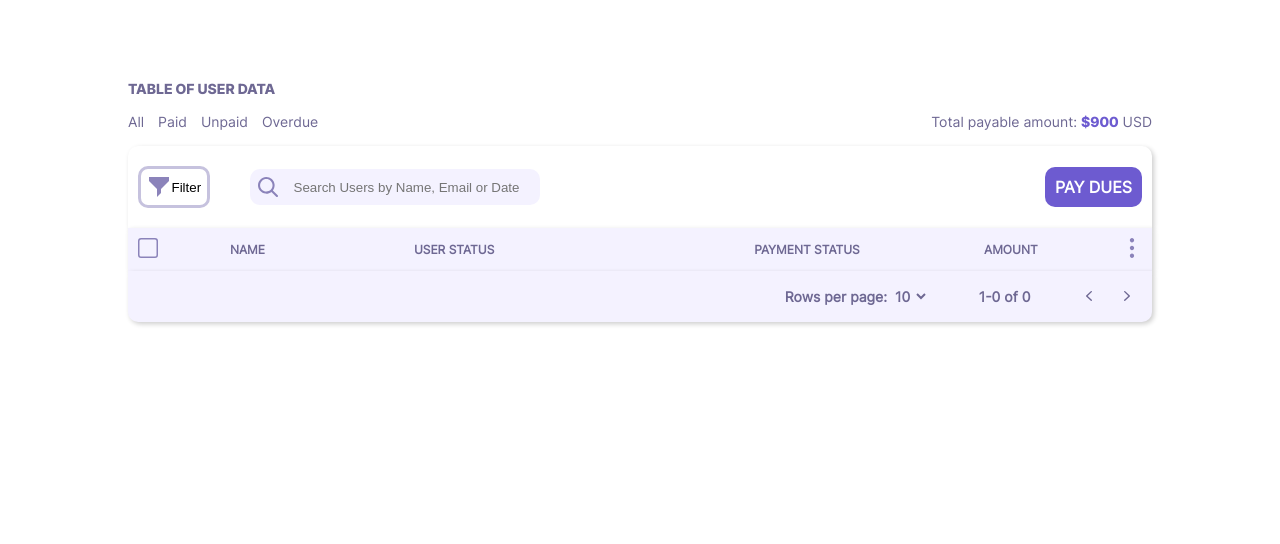
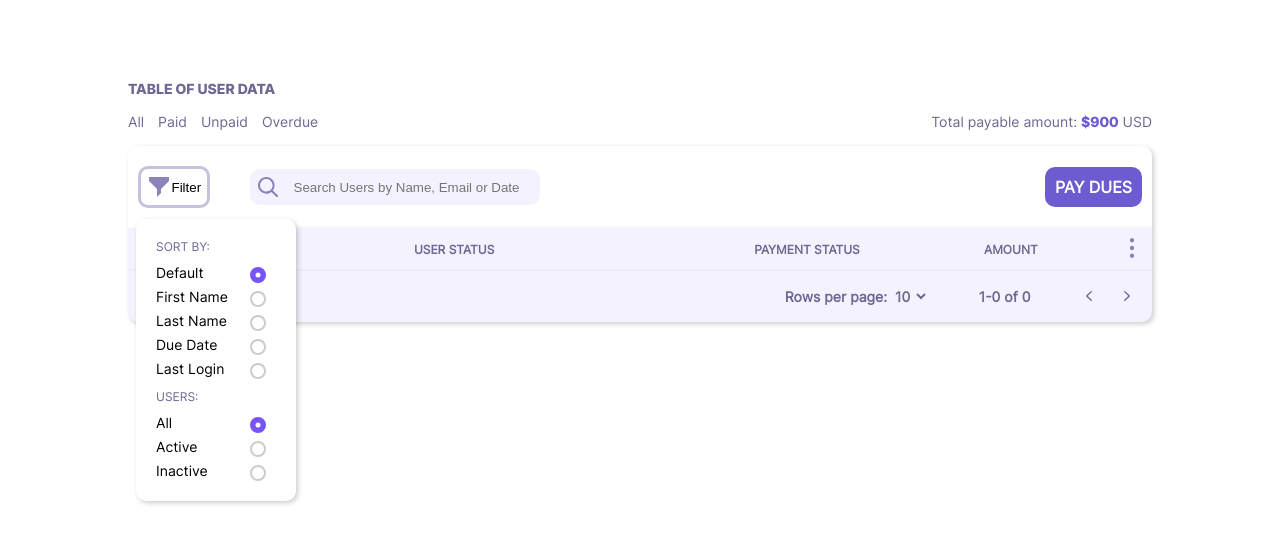
Before and after one commit to bunwg29/TRAINING-Typescript, a website built with Vite: page index.html in a window 1280 px wide. Both pictures are taken after a click on the button "Filter". Built offline with nearby package versions, Linux system fonts and the light colour scheme; no server answers.

Commit message:
feat: filter data

```diff
--- /dev/null
+++ b/src/helpers/filterEvent.helpers.ts
@@ -0,0 +1,8 @@
+export const filterBtnEvent = (button: HTMLElement) => {
+  button.addEventListener('click', () => {
+    const filterActive = button.querySelector('.filter-active');
+    if (filterActive) {
+      filterActive.classList.toggle('hidden');
+    }
+  });
+};
--- /dev/null
+++ b/src/services/FilterManager.services.ts
@@ -0,0 +1,92 @@
+import { UserResponse } from '@/controllers/users.controller';
+
+export interface FilterState {
+  sortBy: string;
+  userStatus: string;
+}
+
+/**
+ * - That manage filter data state
+ */
+
+export class FilterManager {
+  private static instance: FilterManager;
+  private state: FilterState = {
+    sortBy: 'default',
+    userStatus: 'all',
+  };
+  private subscribers: ((state: FilterState) => void)[] = [];
+
+  private constructor() {}
+
+  public static getInstance(): FilterManager {
+    if (!FilterManager.instance) {
+      FilterManager.instance = new FilterManager();
+    }
+    return FilterManager.instance;
+  }
+  /**
+   *
+   * @returns - The state of type filter
+   */
+  public getState(): FilterState {
+    return { ...this.state };
+  }
+
+  /**
+   *
+   * @param newState - This params contains state of data filter that user want
+   */
+  public setState(newState: Partial<FilterState>) {
+    this.state = { ...this.state, ...newState };
+    this.notifySubscribers();
+  }
+
+  public subscribe(callback: (state: FilterState) => void) {
+    this.subscribers.push(callback);
+    return () => {
+      this.subscribers = this.subscribers.filter(sub => sub !== callback);
+    };
+  }
+
+  private notifySubscribers() {
+    this.subscribers.forEach(callback => callback(this.state));
+  }
+
+  public filterData<T extends UserResponse>(data: T[]): T[] {
+    let filteredData = [...data];
+
+    // Filter by user status
+    if (this.state.userStatus !== 'all') {
+      filteredData = filteredData.filter(
+        user =>
+          user.active_status.toLowerCase() ===
+          this.state.userStatus.toLowerCase(),
+      );
+    }
+
+    // Sort data
+    switch (this.state.sortBy) {
+      case 'first-name':
+        filteredData.sort((a, b) => a.firstname.localeCompare(b.firstname));
+        break;
+      case 'last-name':
+        filteredData.sort((a, b) => a.lastname.localeCompare(b.lastname));
+        break;
+      case 'due-date':
+        filteredData.sort(
+          (a, b) =>
+            new Date(a.paid_day).getTime() - new Date(b.paid_day).getTime(),
+        );
+        break;
+      case 'last-login':
+        filteredData.sort(
+          (a, b) =>
+            new Date(a.last_login).getTime() - new Date(b.last_login).getTime(),
+        );
+        break;
+    }
+
+    return filteredData;
+  }
+}
--- /dev/null
+++ b/src/styles/components/_filterContent.scss
@@ -0,0 +1,73 @@
+@use '../abstracts/' as *;
+@use '../base/' as *;
+
+.filter-active {
+   width: 120px;
+   padding: 20px;
+
+   @include position(absolute, 50px, null, null, -5px);
+   @include flexStyle(none, none, column);
+   gap: 10px;
+   @include bg-color($tcl-button);
+   z-index: 100;
+   @include border-radius(10px);
+   @include box-shadow(2px, 2px, 5px, 0px, $bs-menu);
+
+   .sort,
+   .users {
+      @include flexStyle(none, none, column);
+      gap: 10px;
+
+      > * {
+         @include flexStyle(none, none, column);
+         gap: 5px;
+      }
+   }
+
+   label {
+      @include font-description();
+      @include flexStyle(space-between, none, row);
+
+      input[type="radio"] {
+         appearance: none;
+         -webkit-appearance: none;
+         @include size(16px);
+         border: 2px solid #ccc;
+         @include border-radius(50%);
+         margin-right: 10px;
+         cursor: pointer;
+         position: relative;
+
+         &:checked {
+         border-color: #7854f7;
+         background-color: #7854f7;
+
+         &::before {
+            content: '';
+            display: block;
+            @include size(5px);
+            @include border-radius(50%);
+            background-color: white;
+            @include position(absolute, 50%, null, null, 50%);
+            transform: translate(-50%, -50%);
+         }
+         }
+      }
+   }
+
+   li:hover {
+      @include bg-color($bgcl-inactiveStatus);
+      @include border-radius(5px);
+   }
+
+   .sort-title,
+   .users-title {
+      text-align: left;
+      @include font($primary-font, $fs-small, $fw-first);
+      color: $tcl-first;
+   }
+}
+
+.hidden {
+   display: none;
+}
--- a/src/styles/components/_index.scss
+++ b/src/styles/components/_index.scss
@@ -5,3 +5,4 @@
 @forward "./table";
 @forward "./notification";
 @forward "./pagination";
+@forward "./filterContent";
--- a/src/views/components/Table/Menu/Filter.ts
+++ b/src/views/components/Table/Menu/Filter.ts
@@ -1,5 +1,7 @@
 import { DOM } from '@/views/utils/DOM';
 import icons from '../../../../constant/icons';
+import { FilterContent } from './FilterContent';
+import { filterBtnEvent } from '@/helpers/filterEvent.helpers';
 
 export class Filter {
   private readonly dom: DOM;
@@ -15,7 +17,8 @@ export class Filter {
     const img = this.dom.img('filter-icon', icons.filter);
     const p = this.dom.p('Filter');
 
-    button.append(img, p);
+    button.append(img, p, new FilterContent().render());
+    filterBtnEvent(button);
     return button;
   }
 
--- /dev/null
+++ b/src/views/components/Table/Menu/FilterContent.ts
@@ -0,0 +1,89 @@
+import { FilterManager } from '@/services/FilterManager.services';
+
+interface FilterOption {
+  value: string;
+  label: string;
+  checked?: boolean;
+}
+
+export const SORT_OPTIONS: FilterOption[] = [
+  { value: 'default', label: 'Default', checked: true },
+  { value: 'first-name', label: 'First Name' },
+  { value: 'last-name', label: 'Last Name' },
+  { value: 'due-date', label: 'Due Date' },
+  { value: 'last-login', label: 'Last Login' },
+];
+
+export const USER_OPTIONS: FilterOption[] = [
+  { value: 'all', label: 'All', checked: true },
+  { value: 'Active', label: 'Active' },
+  { value: 'Inactive', label: 'Inactive' },
+];
+
+export class FilterContent {
+  private filterManager: FilterManager;
+
+  constructor() {
+    this.filterManager = FilterManager.getInstance();
+  }
+  private createRadioOptions(
+    options: FilterOption[],
+    name: string,
+  ): HTMLElement {
+    const ul = document.createElement('ul');
+
+    options.forEach(option => {
+      const li = document.createElement('li');
+      const label = document.createElement('label');
+      const input = document.createElement('input');
+
+      input.type = 'radio';
+      input.name = name;
+      input.value = option.value;
+      if (option.checked) input.checked = true;
+      input.addEventListener('change', () => {
+        if (name === 'sort') {
+          this.filterManager.setState({ sortBy: option.value });
+        } else if (name === 'users') {
+          this.filterManager.setState({ userStatus: option.value });
+        }
+      });
+      label.textContent = option.label;
+      label.appendChild(input);
+      li.appendChild(label);
+      ul.appendChild(li);
+    });
+
+    return ul;
+  }
+
+  private createFilterContent(): HTMLElement {
+    const filterDiv = document.createElement('div');
+    filterDiv.className = 'filter-active hidden';
+
+    const sortDiv = document.createElement('div');
+    sortDiv.className = 'sort';
+    const sortTitle = document.createElement('p');
+    sortTitle.className = 'sort-title';
+    sortTitle.textContent = 'SORT BY:';
+    sortDiv.appendChild(sortTitle);
+    sortDiv.appendChild(this.createRadioOptions(SORT_OPTIONS, 'sort'));
+
+    const usersDiv = document.createElement('div');
+    usersDiv.className = 'users';
+    const usersTitle = document.createElement('p');
+    usersTitle.className = 'users-title';
+    usersTitle.textContent = 'USERS:';
+    usersDiv.appendChild(usersTitle);
+    usersDiv.appendChild(this.createRadioOptions(USER_OPTIONS, 'users'));
+
+    filterDiv.appendChild(sortDiv);
+    filterDiv.appendChild(usersDiv);
+
+    return filterDiv;
+  }
+
+  public render(): HTMLElement {
+    return this.createFilterContent();
+  }
+}
--- a/src/views/pages/Home.ts
+++ b/src/views/pages/Home.ts
@@ -1,7 +1,7 @@
-import { UserView } from "./UserView";
+import { UserView } from './UserView';
 
 export class Home extends UserView {
   constructor(page?: string) {
-    super("all", page);
+    super('all', page);
   }
 }
--- a/src/views/pages/UserView.ts
+++ b/src/views/pages/UserView.ts
@@ -2,20 +2,29 @@ import { UserResponse } from '../../controllers/users.controller';
 import { TableData } from '../components/Table/TableData/TableData';
 import { Pagination } from '../components/Pagination/Pagination';
 import { UserController } from '@/controllers/users.controller';
+import { FilterManager } from '@/services/FilterManager.services';
 
 type FetchType = 'all' | 'paid' | 'unpaid' | 'overdue';
 
 export abstract class UserView {
   protected container: HTMLDivElement;
+  private tableContainer: HTMLDivElement;
   private fetchType: FetchType;
   private page: number;
   private totalCount: number;
+  protected data: UserResponse[] = [];
+  private filterManager: FilterManager;
+  private unsubscribe: (() => void) | null = null;
 
   constructor(fetchType: FetchType, page?: string) {
     this.container = document.createElement('div');
+    this.tableContainer = document.createElement('div');
+    this.tableContainer.className = 'table-container';
+    this.container.appendChild(this.tableContainer);
     this.fetchType = fetchType;
     this.page = page ? parseInt(page, 10) : 1;
     this.totalCount = 0;
+    this.filterManager = FilterManager.getInstance();
   }
 
   private async fetchData(): Promise<UserResponse[]> {
@@ -34,21 +43,34 @@ export abstract class UserView {
         response = await UserController.getAllUsers(this.page);
     }
     this.totalCount = response.totalCount;
+    this.data = response.users;
     return response.users;
   }
 
   private async handleData() {
     const users = await this.fetchData();
-    this.initTable(users);
+    this.data = users;
+    this.renderFilteredData();
     this.renderPagination();
+
+    // Subscribe to filter changes
+    this.unsubscribe = this.filterManager.subscribe(() => {
+      this.renderFilteredData();
+    });
+  }
+
+  private renderFilteredData() {
+    const filteredUsers = this.filterManager.filterData(this.data);
+    this.tableContainer.innerHTML = '';
+    this.initTable(filteredUsers);
   }
 
   private initTable(users: UserResponse[]) {
     const table = new TableData(users).createTable();
-    this.container.appendChild(table);
+    this.tableContainer.appendChild(table);
   }
 
-  private renderPagination() {
+  protected renderPagination() {
     const totalPages = Math.ceil(this.totalCount);
     const pagination = new Pagination(totalPages, this.page, this.totalCount);
     this.container.appendChild(pagination.render());
@@ -58,4 +80,10 @@ export abstract class UserView {
     await this.handleData();
     return this.container;
   }
+
+  public destroy() {
+    if (this.unsubscribe) {
+      this.unsubscribe();
+    }
+  }
 }
```
